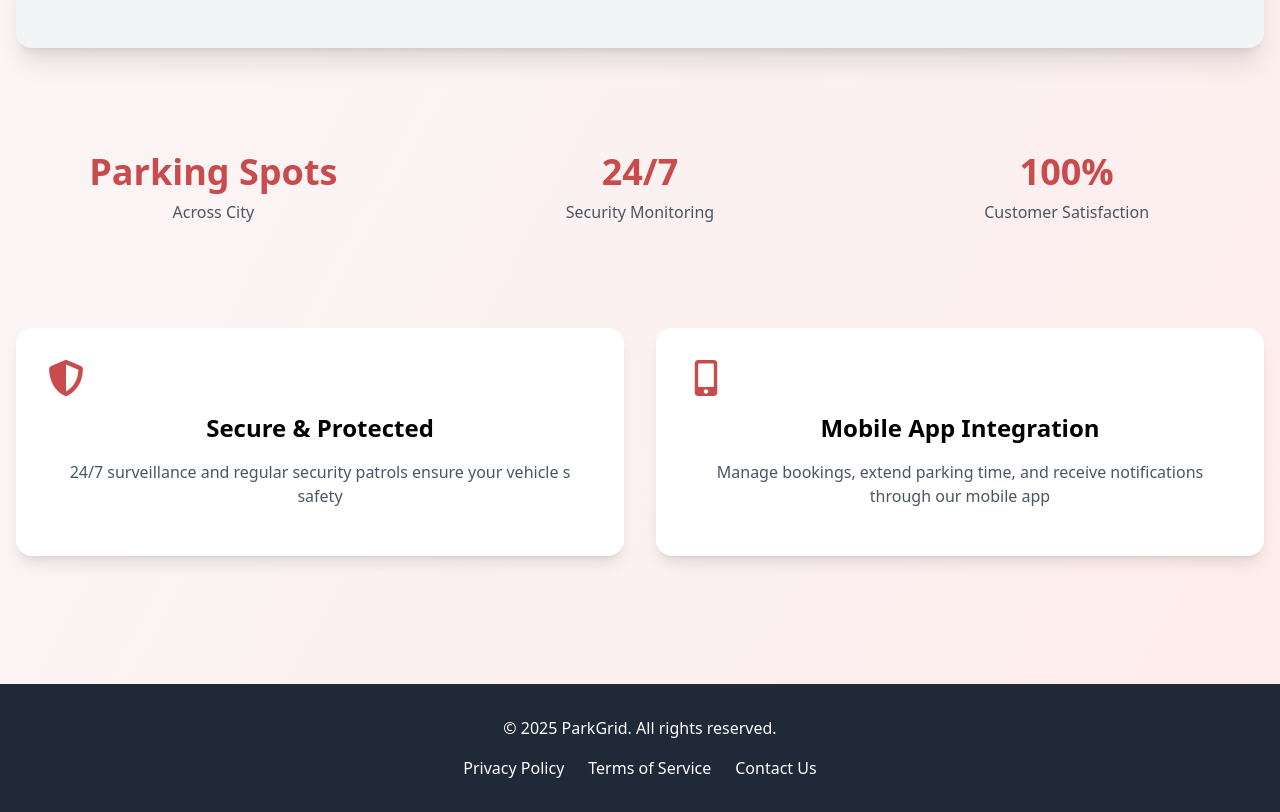
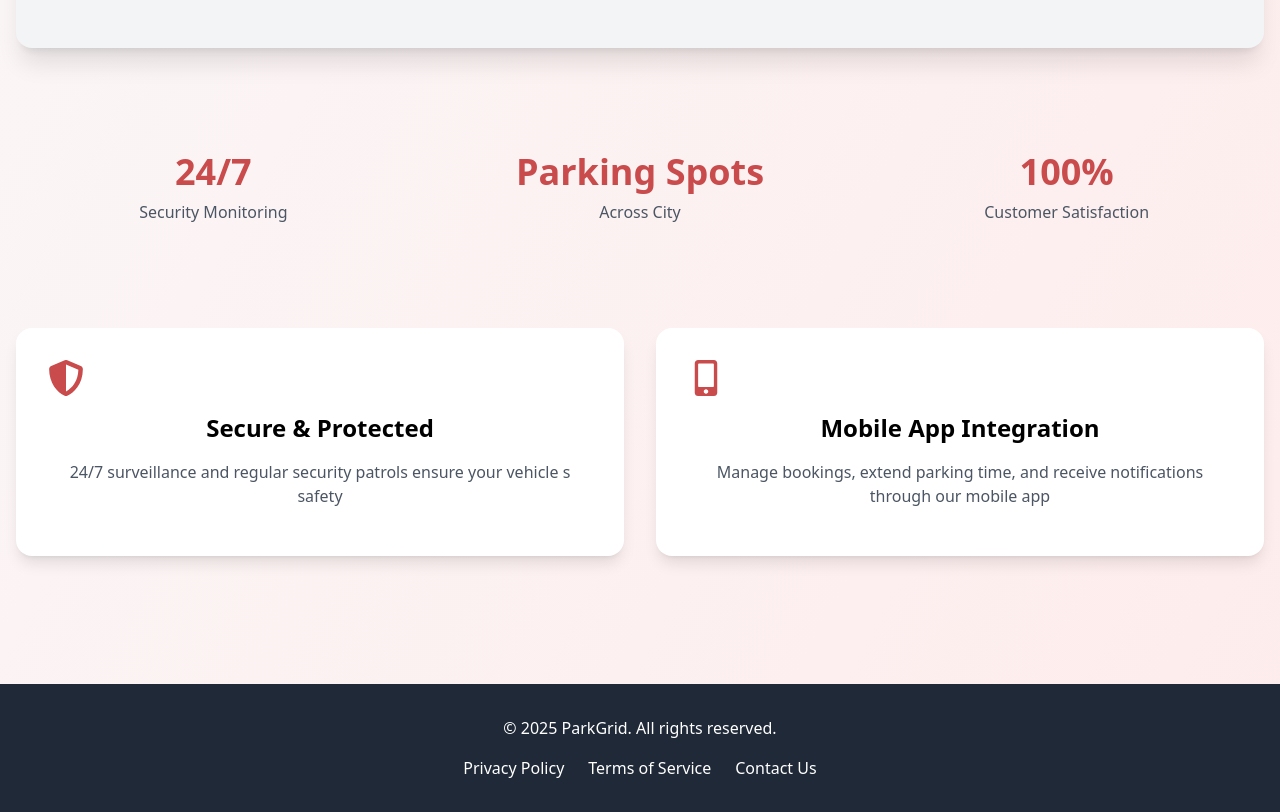
Before and after one commit to kabilanmohan/Smart-Parking-Management-Application, a React (Vite) app in the folder frontend/: page / in a window 1280 px wide. Shown: the part 1580-2392 px from the top of the page. Built offline with nearby package versions, Linux system fonts and the light colour scheme; no server answers.

Commit message:
Landing Page Change

```diff
--- a/frontend/src/components/LandingPage.jsx
+++ b/frontend/src/components/LandingPage.jsx
@@ -99,12 +99,12 @@ const LandingPage = () => {
           {/* Stats Section */}
           <div className="grid md:grid-cols-3 gap-8 mb-20">
             <div className="stat-card text-center p-6">
+              <div className="text-4xl font-bold text-[#C94B4B] mb-2">24/7</div>
+              <div className="text-[#4B5563]">Security Monitoring</div>
+            </div>
+            <div className="stat-card text-center p-6">
               <div className="text-4xl font-bold text-[#C94B4B] mb-2">Parking Spots</div>
               <div className="text-[#4B5563]">Across City</div>
-            </div>
-            <div className="stat-card text-center p-6">
-              <div className="text-4xl font-bold text-[#C94B4B] mb-2">24/7</div>
-              <div className="text-[#4B5563]">Security Monitoring</div>
             </div>
             <div className="stat-card text-center p-6">
               <div className="text-4xl font-bold text-[#C94B4B] mb-2">100%</div>
```
